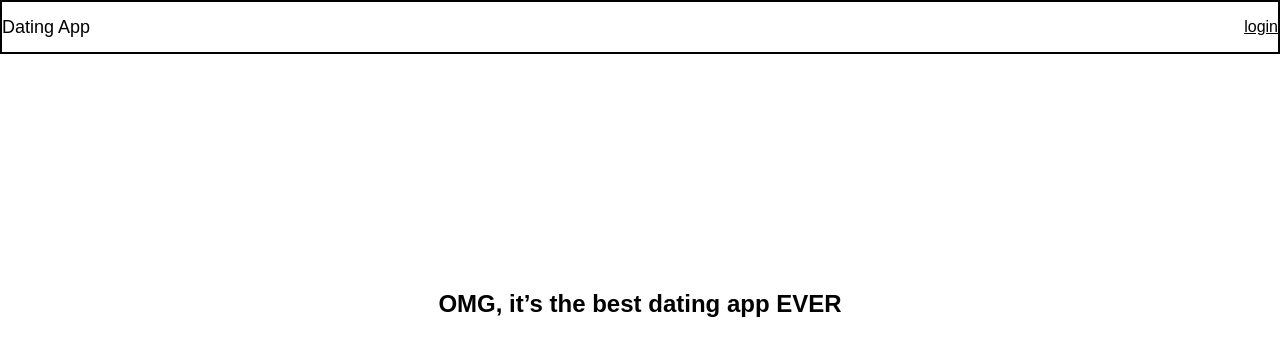
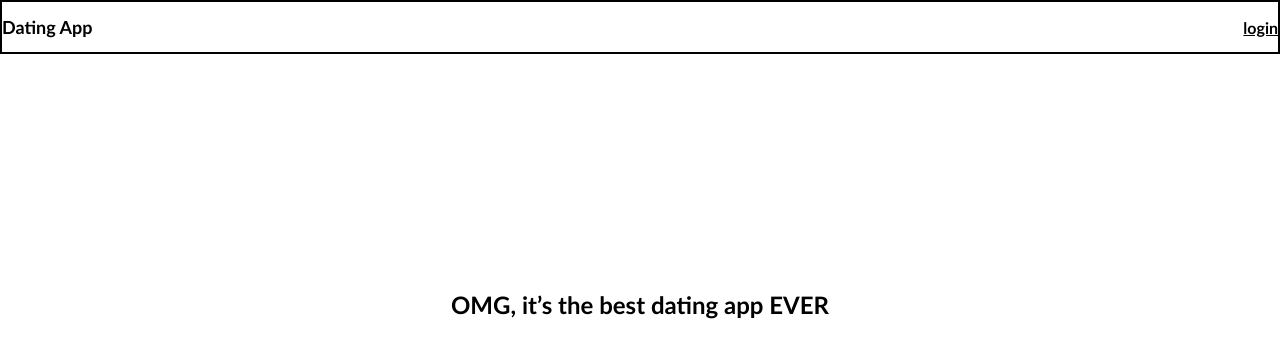
Before and after one commit to Hadarder/dating-app, a React (Create React App) app: page / in a window 1280 px wide. Shown: the top 358 px of the page. Built offline with nearby package versions, Linux system fonts and the light colour scheme.

Commit message:
update css

```diff
--- a/src/components/AppBar/style.css
+++ b/src/components/AppBar/style.css
@@ -4,7 +4,8 @@
     align-items: center;
     height: 50px;
     border: 2px solid black;
-    font-family: sans-serif;
+    font-family: Optima, sans-serif;
+    font-weight: bold;
   }
 
   .link{
--- a/src/components/HomPage/style.css
+++ b/src/components/HomPage/style.css
@@ -3,5 +3,5 @@
   align-items: center;
   justify-content: center;
   height: 500px;
-  font-family: sans-serif;
+  font-family: Optima, sans-serif;
 }
```
